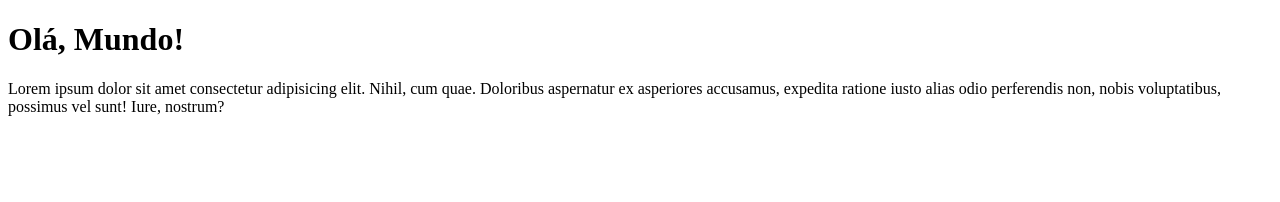
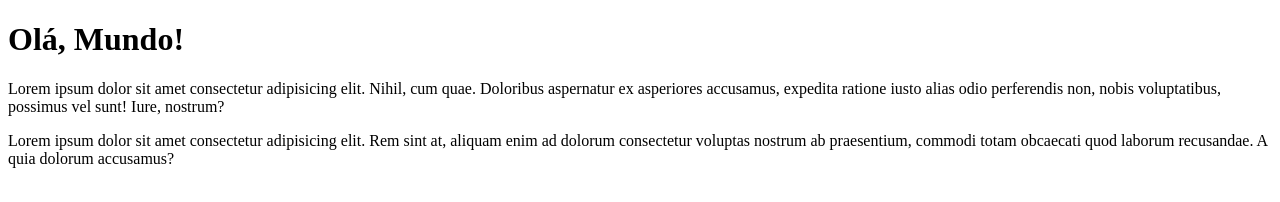
Before and after one commit to augustoprogramador/Ola-Mundo, a plain HTML site: page site-exemplo/index.html in a window 1280 px wide. Drawn offline with Linux system fonts and the light colour scheme.

Commit message:
adicionei um paragrafo

```diff
--- a/site-exemplo/index.html
+++ b/site-exemplo/index.html
@@ -8,5 +8,6 @@
     <body>
         <h1>Olá, Mundo!</h1>
         <p>Lorem ipsum dolor sit amet consectetur adipisicing elit. Nihil, cum quae. Doloribus aspernatur ex asperiores accusamus, expedita ratione iusto alias odio perferendis non, nobis voluptatibus, possimus vel sunt! Iure, nostrum?</p>
+        <p>Lorem ipsum dolor sit amet consectetur adipisicing elit. Rem sint at, aliquam enim ad dolorum consectetur voluptas nostrum ab praesentium, commodi totam obcaecati quod laborum recusandae. A quia dolorum accusamus?</p>
     </body>
 </html>
```
